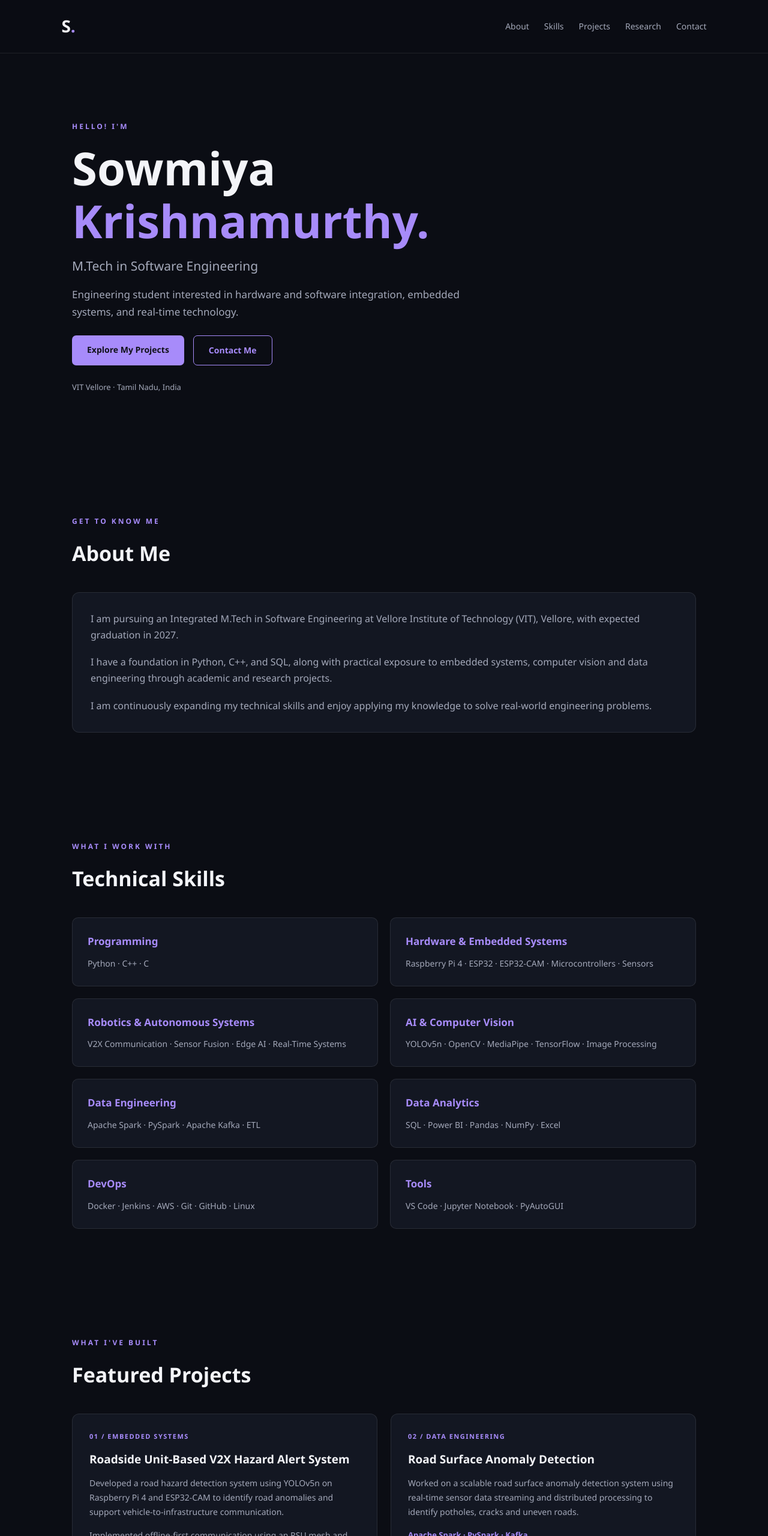
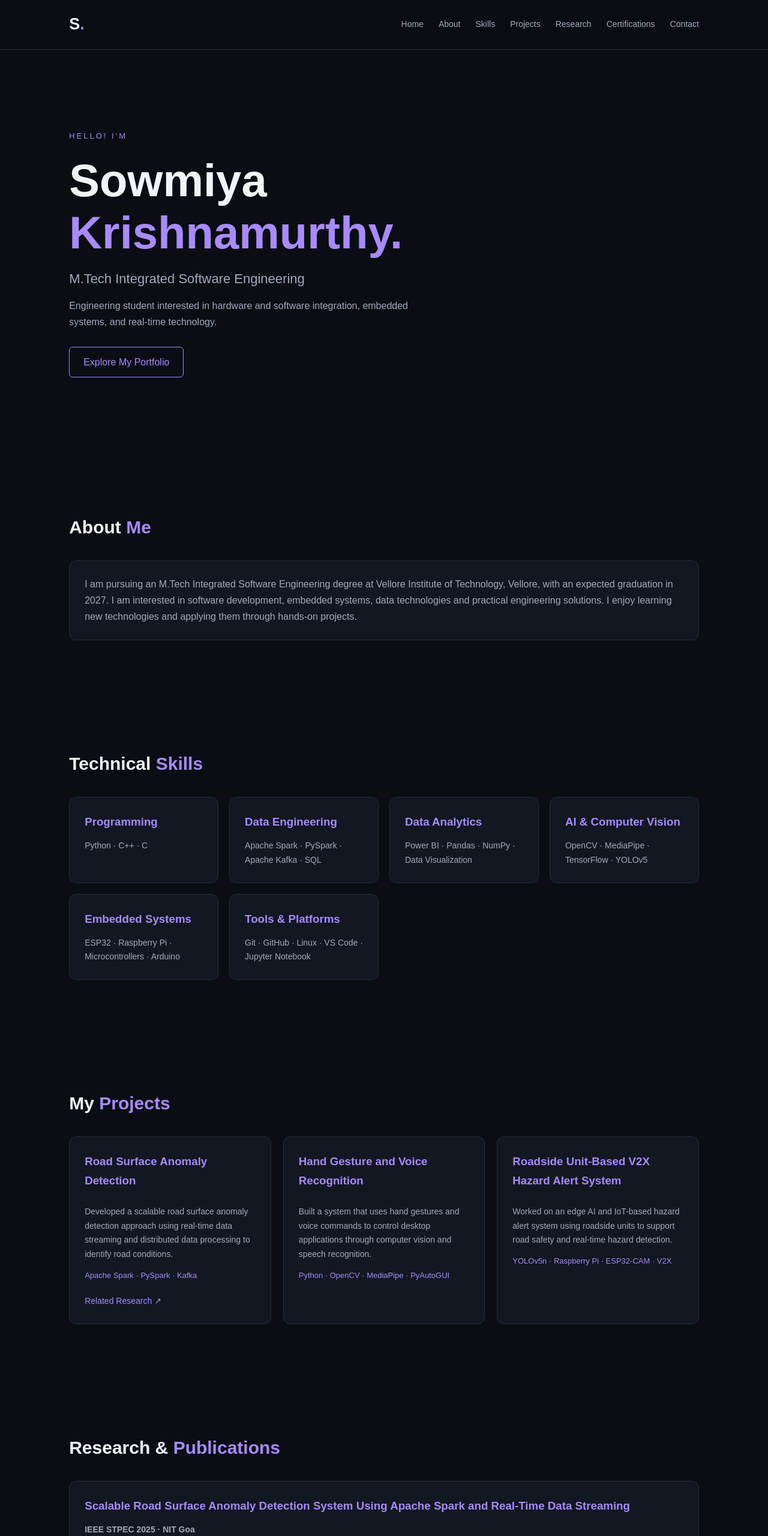
Before and after one commit to krishnasowmiya68-commits/sowmiportfolio, a plain HTML site: page index.html in a window 1280 px wide. Shown: the top 2560 px of the page at 60% size. Drawn offline with Linux system fonts and the light colour scheme.

Commit message:
Update index.html

```diff
--- a/index.html
+++ b/index.html
@@ -4,298 +4,426 @@
 <head>
 <meta charset="UTF-8">
 <meta name="viewport" content="width=device-width, initial-scale=1.0">
-    <meta name="description" content="Portfolio of Sowmiya Krishnamurthy, Software Engineering student at VIT.">
+<meta name="description" content="Sowmiya Krishnamurthy - Software Engineering student portfolio">
 <title>Sowmiya Krishnamurthy | Portfolio</title>
-    <link rel="stylesheet" href="style.css">
+
+<style>
+:root {
+    --background: #0b0d14;
+    --surface: #131722;
+    --surface-hover: #1a2030;
+    --text: #f3f4f8;
+    --muted: #a4a9ba;
+    --accent: #a78bfa;
+    --border: #272d3b;
+}
+
+* {
+    margin: 0;
+    padding: 0;
+    box-sizing: border-box;
+    scroll-behavior: smooth;
+}
+
+body {
+    font-family: Arial, Helvetica, sans-serif;
+    background: var(--background);
+    color: var(--text);
+    line-height: 1.7;
+}
+
+a {
+    color: inherit;
+    text-decoration: none;
+}
+
+.navbar {
+    position: sticky;
+    top: 0;
+    z-index: 100;
+    display: flex;
+    justify-content: space-between;
+    align-items: center;
+    padding: 18px 9%;
+    background: rgba(11,13,20,0.95);
+    border-bottom: 1px solid var(--border);
+    backdrop-filter: blur(12px);
+}
+
+.logo {
+    font-size: 27px;
+    font-weight: bold;
+    color: var(--text);
+}
+
+.logo span, .hero h1 span {
+    color: var(--accent);
+}
+
+nav {
+    display: flex;
+    gap: 25px;
+    flex-wrap: wrap;
+}
+
+nav a {
+    color: var(--muted);
+    font-size: 14px;
+    transition: 0.3s;
+}
+
+nav a:hover {
+    color: var(--accent);
+}
+
+.section {
+    padding: 90px 9%;
+}
+
+.hero {
+    min-height: 85vh;
+    display: flex;
+    flex-direction: column;
+    justify-content: center;
+    align-items: flex-start;
+}
+
+.eyebrow {
+    color: var(--accent);
+    letter-spacing: 3px;
+    font-size: 13px;
+    margin-bottom: 18px;
+}
+
+.hero h1 {
+    font-size: clamp(42px, 7vw, 76px);
+    line-height: 1.15;
+    margin-bottom: 15px;
+}
+
+.hero h2 {
+    color: var(--muted);
+    font-size: 22px;
+    font-weight: 400;
+    margin-bottom: 12px;
+}
+
+.hero-text {
+    color: var(--muted);
+    max-width: 600px;
+    margin-bottom: 28px;
+}
+
+.button {
+    display: inline-block;
+    padding: 11px 23px;
+    border: 1px solid var(--accent);
+    border-radius: 6px;
+    color: var(--accent);
+    transition: 0.3s;
+}
+
+.button:hover {
+    background: var(--accent);
+    color: #0b0d14;
+}
+
+.section-heading {
+    font-size: 30px;
+    margin-bottom: 30px;
+}
+
+.section-heading span {
+    color: var(--accent);
+}
+
+.about-card, .skill-card, .project-card,
+.research-card, .cert-item {
+    background: var(--surface);
+    border: 1px solid var(--border);
+    border-radius: 12px;
+    padding: 25px;
+    transition: 0.3s;
+}
+
+.about-card:hover, .skill-card:hover,
+.project-card:hover, .research-card:hover,
+.cert-item:hover {
+    transform: translateY(-5px);
+    background: var(--surface-hover);
+    border-color: var(--accent);
+}
+
+.about-card p {
+    color: var(--muted);
+}
+
+.skills-grid {
+    display: grid;
+    grid-template-columns: repeat(auto-fit, minmax(220px, 1fr));
+    gap: 18px;
+}
+
+.skill-card h3, .project-card h3,
+.research-card h3 {
+    color: var(--accent);
+    margin-bottom: 12px;
+}
+
+.skill-card p, .project-card p,
+.research-card p {
+    color: var(--muted);
+    font-size: 14px;
+}
+
+.projects-grid {
+    display: grid;
+    grid-template-columns: repeat(auto-fit, minmax(260px, 1fr));
+    gap: 20px;
+}
+
+.project-card {
+    display: flex;
+    flex-direction: column;
+    gap: 12px;
+}
+
+.project-card .tech {
+    color: var(--accent);
+    font-size: 13px;
+}
+
+.project-card a, .research-card a {
+    color: var(--accent);
+    font-size: 14px;
+    margin-top: 8px;
+}
+
+.project-card a:hover, .research-card a:hover {
+    text-decoration: underline;
+}
+
+.research-card p {
+    margin-bottom: 12px;
+}
+
+.cert-list {
+    display: grid;
+    gap: 15px;
+}
+
+.cert-item {
+    color: var(--muted);
+}
+
+.contact-section {
+    text-align: center;
+}
+
+.contact-section p {
+    color: var(--muted);
+    margin-bottom: 20px;
+}
+
+.contact-links {
+    display: flex;
+    justify-content: center;
+    flex-wrap: wrap;
+    gap: 22px;
+}
+
+.contact-links a {
+    color: var(--accent);
+}
+
+footer {
+    text-align: center;
+    padding: 25px;
+    border-top: 1px solid var(--border);
+    color: var(--muted);
+    font-size: 13px;
+}
+
+@media (max-width: 700px) {
+    .navbar {
+        flex-direction: column;
+        gap: 12px;
+        padding: 15px 5%;
+    }
+
+    nav {
+        justify-content: center;
+        gap: 14px;
+    }
+
+    .section {
+        padding: 65px 6%;
+    }
+
+    .hero {
+        min-height: 75vh;
+    }
+}
+</style>
 </head>
+
 <body>
 
-    <!-- Navigation -->
 <header class="navbar">
     <a href="#home" class="logo">S<span>.</span></a>
-
     <nav>
+        <a href="#home">Home</a>
         <a href="#about">About</a>
         <a href="#skills">Skills</a>
         <a href="#projects">Projects</a>
         <a href="#research">Research</a>
+        <a href="#certifications">Certifications</a>
         <a href="#contact">Contact</a>
     </nav>
 </header>
 
-    <main>
-        <!-- Home -->
 <section id="home" class="hero section">
     <p class="eyebrow">HELLO! I'M</p>
-
     <h1>Sowmiya<br><span>Krishnamurthy.</span></h1>
-
-            <h2>M.Tech in Software Engineering</h2>
-
+    <h2>M.Tech Integrated Software Engineering</h2>
     <p class="hero-text">
-                Engineering student interested in hardware and software integration, embedded systems, and real-time technology.
+        Engineering student interested in hardware and software integration,
+        embedded systems, and real-time technology.
     </p>
-
-            <div class="hero-buttons">
-                <a href="#projects" class="button primary">
-                    Explore My Projects
-                </a>
-
-                <a href="#contact" class="button secondary">
-                    Contact Me
-                </a>
-            </div>
-
-            <p class="location">VIT Vellore · Tamil Nadu, India</p>
+    <a href="#about" class="button">Explore My Portfolio</a>
 </section>
 
-        <!-- About -->
 <section id="about" class="section">
-            <p class="eyebrow">GET TO KNOW ME</p>
-            <h2 class="section-title">About Me</h2>
-
+    <h2 class="section-heading">About <span>Me</span></h2>
     <div class="about-card">
         <p>
-                    I am pursuing an Integrated M.Tech in Software
-                    Engineering at Vellore Institute of Technology
-                    (VIT), Vellore, with expected graduation in 2027.
-                </p>
-
-                <p>
-                    I have a foundation in Python, C++, and SQL, along
-                    with practical exposure to embedded systems,
-                    computer vision and data engineering through
-                    academic and research projects.
-                </p>
-
-                <p>
-                    I am continuously expanding my technical skills
-                    and enjoy applying my knowledge to solve
-                    real-world engineering problems.
+            I am pursuing an M.Tech Integrated Software Engineering degree
+            at Vellore Institute of Technology, Vellore, with an expected
+            graduation in 2027. I am interested in software development,
+            embedded systems, data technologies and practical engineering
+            solutions. I enjoy learning new technologies and applying
+            them through hands-on projects.
         </p>
     </div>
 </section>
 
-        <!-- Skills -->
 <section id="skills" class="section">
-            <p class="eyebrow">WHAT I WORK WITH</p>
-            <h2 class="section-title">Technical Skills</h2>
+    <h2 class="section-heading">Technical <span>Skills</span></h2>
+    <div class="skills-grid">
 
-            <div class="skills-grid">
         <article class="skill-card">
             <h3>Programming</h3>
             <p>Python · C++ · C</p>
         </article>
 
         <article class="skill-card">
-                    <h3>Hardware & Embedded Systems</h3>
-                    <p>Raspberry Pi 4 · ESP32 · ESP32-CAM · Microcontrollers · Sensors</p>
+            <h3>Data Engineering</h3>
+            <p>Apache Spark · PySpark · Apache Kafka · SQL</p>
         </article>
 
         <article class="skill-card">
-                    <h3>Robotics & Autonomous Systems</h3>
-                    <p>V2X Communication · Sensor Fusion · Edge AI · Real-Time Systems</p>
+            <h3>Data Analytics</h3>
+            <p>Power BI · Pandas · NumPy · Data Visualization</p>
         </article>
 
         <article class="skill-card">
             <h3>AI & Computer Vision</h3>
-                    <p>YOLOv5n · OpenCV · MediaPipe · TensorFlow · Image Processing</p>
+            <p>OpenCV · MediaPipe · TensorFlow · YOLOv5</p>
         </article>
 
         <article class="skill-card">
-                    <h3>Data Engineering</h3>
-                    <p>Apache Spark · PySpark · Apache Kafka · ETL</p>
+            <h3>Embedded Systems</h3>
+            <p>ESP32 · Raspberry Pi · Microcontrollers · Arduino</p>
         </article>
 
         <article class="skill-card">
-                    <h3>Data Analytics</h3>
-                    <p>SQL · Power BI · Pandas · NumPy · Excel</p>
-                </article>
-
-                <article class="skill-card">
-                    <h3>DevOps</h3>
-                    <p>Docker · Jenkins · AWS · Git · GitHub · Linux</p>
-                </article>
-
-                <article class="skill-card">
-                    <h3>Tools</h3>
-                    <p>VS Code · Jupyter Notebook · PyAutoGUI</p>
-                </article>
-            </div>
-        </section>
-
-        <!-- Projects -->
-        <section id="projects" class="section">
-            <p class="eyebrow">WHAT I'VE BUILT</p>
-            <h2 class="section-title">Featured Projects</h2>
-
-            <div class="projects-grid">
-
-                <article class="project-card">
-                    <span class="project-number">01 / EMBEDDED SYSTEMS</span>
-                    <h3>Roadside Unit-Based V2X Hazard Alert System</h3>
-
-                    <p>
-                        Developed a road hazard detection system using
-                        YOLOv5n on Raspberry Pi 4 and ESP32-CAM to identify
-                        road anomalies and support vehicle-to-infrastructure
-                        communication.
-                    </p>
-
-                    <p>
-                        Implemented offline-first communication using
-                        an RSU mesh and cloud synchronization fallback.
-                        Tested across 500+ scenarios with over 85%
-                        detection accuracy.
-                    </p>
-
-                    <p class="tech-stack">
-                        Raspberry Pi 4 · ESP32-CAM · YOLOv5n · Python · IoT
-                    </p>
-                </article>
-
-                <article class="project-card">
-                    <span class="project-number">02 / DATA ENGINEERING</span>
-                    <h3>Road Surface Anomaly Detection</h3>
-
-                    <p>
-                        Worked on a scalable road surface anomaly
-                        detection system using real-time sensor data
-                        streaming and distributed processing to
-                        identify potholes, cracks and uneven roads.
-                    </p>
-
-                    <p class="tech-stack">
-                        Apache Spark · PySpark · Kafka
-                    </p>
-
-                    <a href="#research" class="text-link">
-                        Related research &rarr;
-                    </a>
-                </article>
-
-                <article class="project-card">
-                    <span class="project-number">03 / AUTOMATION</span>
-                    <h3>Hand Gesture and Voice Recognition</h3>
-
-                    <p>
-                        Developed a contactless computer control
-                        system using webcam-based hand gesture
-                        recognition and voice commands to interact
-                        with desktop applications.
-                    </p>
-
-                    <p class="tech-stack">
-                        Python · OpenCV · MediaPipe · PyAutoGUI · Whisper
-                    </p>
-                </article>
-
-                <article class="project-card">
-                    <span class="project-number">04 / DATA ANALYTICS</span>
-                    <h3>Sales Data Analysis and Business Insights Dashboard</h3>
-
-                    <p>
-                        Planned project focused on analysing sales
-                        trends, identifying top-performing products
-                        and evaluating regional performance through
-                        an interactive business dashboard.
-                    </p>
-
-                    <p class="tech-stack">
-                        SQL · Python · Excel · Power BI
-                    </p>
+            <h3>Tools & Platforms</h3>
+            <p>Git · GitHub · Linux · VS Code · Jupyter Notebook</p>
         </article>
 
     </div>
 </section>
 
-        <!-- Research -->
+<section id="projects" class="section">
+    <h2 class="section-heading">My <span>Projects</span></h2>
+
+    <div class="projects-grid">
+
+        <article class="project-card">
+            <h3>Road Surface Anomaly Detection</h3>
+            <p>
+                Developed a scalable road surface anomaly detection
+                approach using real-time data streaming and distributed
+                data processing to identify road conditions.
+            </p>
+            <p class="tech">Apache Spark · PySpark · Kafka</p>
+            <a href="https://doi.org/10.1109/STPEC66316.2025.11490545"
+               target="_blank" rel="noopener noreferrer">Related Research ↗</a>
+        </article>
+
+        <article class="project-card">
+            <h3>Hand Gesture and Voice Recognition</h3>
+            <p>
+                Built a system that uses hand gestures and voice commands
+                to control desktop applications through computer vision
+                and speech recognition.
+            </p>
+            <p class="tech">Python · OpenCV · MediaPipe · PyAutoGUI</p>
+        </article>
+
+        <article class="project-card">
+            <h3>Roadside Unit-Based V2X Hazard Alert System</h3>
+            <p>
+                Worked on an edge AI and IoT-based hazard alert system
+                using roadside units to support road safety and
+                real-time hazard detection.
+            </p>
+            <p class="tech">YOLOv5n · Raspberry Pi · ESP32-CAM · V2X</p>
+        </article>
+
+    </div>
+</section>
+
 <section id="research" class="section">
-            <p class="eyebrow">RESEARCH & ACHIEVEMENTS</p>
-            <h2 class="section-title">Research Publication</h2>
+    <h2 class="section-heading">Research & <span>Publications</span></h2>
 
     <article class="research-card">
-                <p class="research-label">
-                    IEEE STPEC 2025 · NIT Goa
+        <h3>Scalable Road Surface Anomaly Detection System Using Apache Spark and Real-Time Data Streaming</h3>
+        <p><strong>IEEE STPEC 2025 · NIT Goa</strong></p>
+        <p>Presenter and Co-Author · December 2025</p>
+        <p>
+            Research focused on scalable road surface anomaly detection
+            using Apache Spark and real-time streaming technologies.
         </p>
-
-                <h3>
-                    Scalable Road Surface Anomaly Detection
-                    System Using Apache Spark and Real-Time
-                    Data Streaming
-                </h3>
-
-                <p>
-                    Presenter and Co-Author · December 2025
-                </p>
-
-                <p>
-                    Research on scalable road surface anomaly
-                    detection using real-time data streaming
-                    technologies, including Apache Kafka and
-                    Apache Spark.
-                </p>
-
         <a href="https://doi.org/10.1109/STPEC66316.2025.11490545"
-                   target="_blank" rel="noopener noreferrer"
-                   class="text-link">
-                    View IEEE Publication &rarr;
-                </a>
+           target="_blank" rel="noopener noreferrer">View IEEE Publication ↗</a>
     </article>
 </section>
 
-        <!-- Certifications -->
 <section id="certifications" class="section">
-            <p class="eyebrow">CONTINUOUS LEARNING</p>
-            <h2 class="section-title">Certifications</h2>
+    <h2 class="section-heading">Certifications & <span>Learning</span></h2>
 
     <div class="cert-list">
-                <div class="cert-item">
-                    <span class="cert-icon">&#10003;</span>
-                    <p>Generative AI</p>
-                </div>
-
-                <div class="cert-item">
-                    <span class="cert-icon">&#10003;</span>
-                    <p>Quantum Programming using Qiskit</p>
-                </div>
+        <div class="cert-item">Generative AI</div>
+        <div class="cert-item">Quantum Programming using Qiskit</div>
     </div>
 </section>
 
-        <!-- Contact -->
 <section id="contact" class="section contact-section">
-            <p class="eyebrow">LET'S CONNECT</p>
-            <h2 class="section-title">Get in Touch</h2>
-
-            <p>
-                I am interested in software engineering, embedded
-                systems, robotics and technology opportunities
-                where I can contribute and continue learning.
-            </p>
+    <h2 class="section-heading">Get In <span>Touch</span></h2>
+    <p>Feel free to connect with me for opportunities and collaborations.</p>
 
     <div class="contact-links">
-                <a href="mailto:krishnasowmiya68@gmail.com">
-                    Email Me
-                </a>
-
-                <a href="https://www.linkedin.com/in/sowmiya-krishnamurthy-88515b385/"
-                   target="_blank" rel="noopener noreferrer">
-                    LinkedIn
-                </a>
-
+        <a href="mailto:krishnasowmiya68@gmail.com">Email</a>
+        <a href="https://www.linkedin.com/in/sowmiyakrishna/"
+           target="_blank" rel="noopener noreferrer">LinkedIn</a>
         <a href="https://github.com/krishnasowmiya68-commits/"
-                   target="_blank" rel="noopener noreferrer">
-                    GitHub
-                </a>
+           target="_blank" rel="noopener noreferrer">GitHub</a>
     </div>
 </section>
-    </main>
 
 <footer>
-        <p>
-            &copy; 2026 Sowmiya Krishnamurthy.
-            Built with HTML and CSS.
-        </p>
+    <p>© 2026 Sowmiya Krishnamurthy. All rights reserved.</p>
 </footer>
 
 </body>
```
Lines whose indentation alone changed are shown as unchanged.
